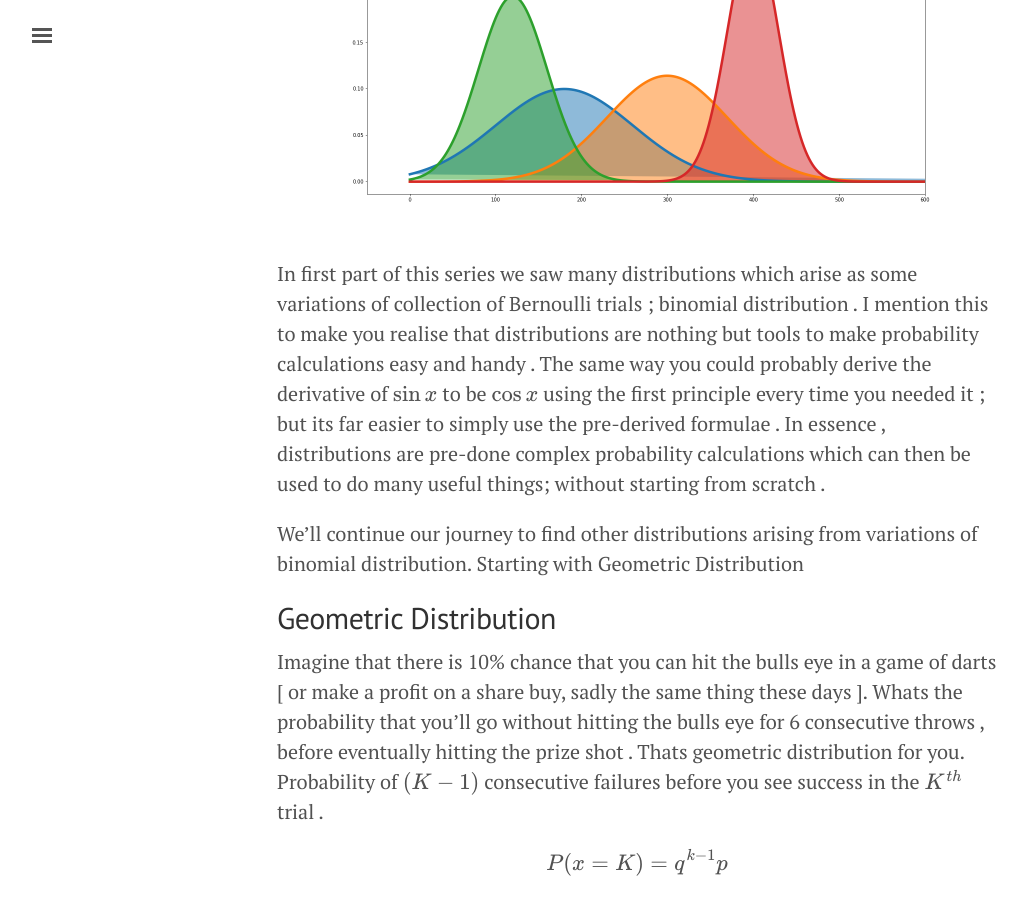
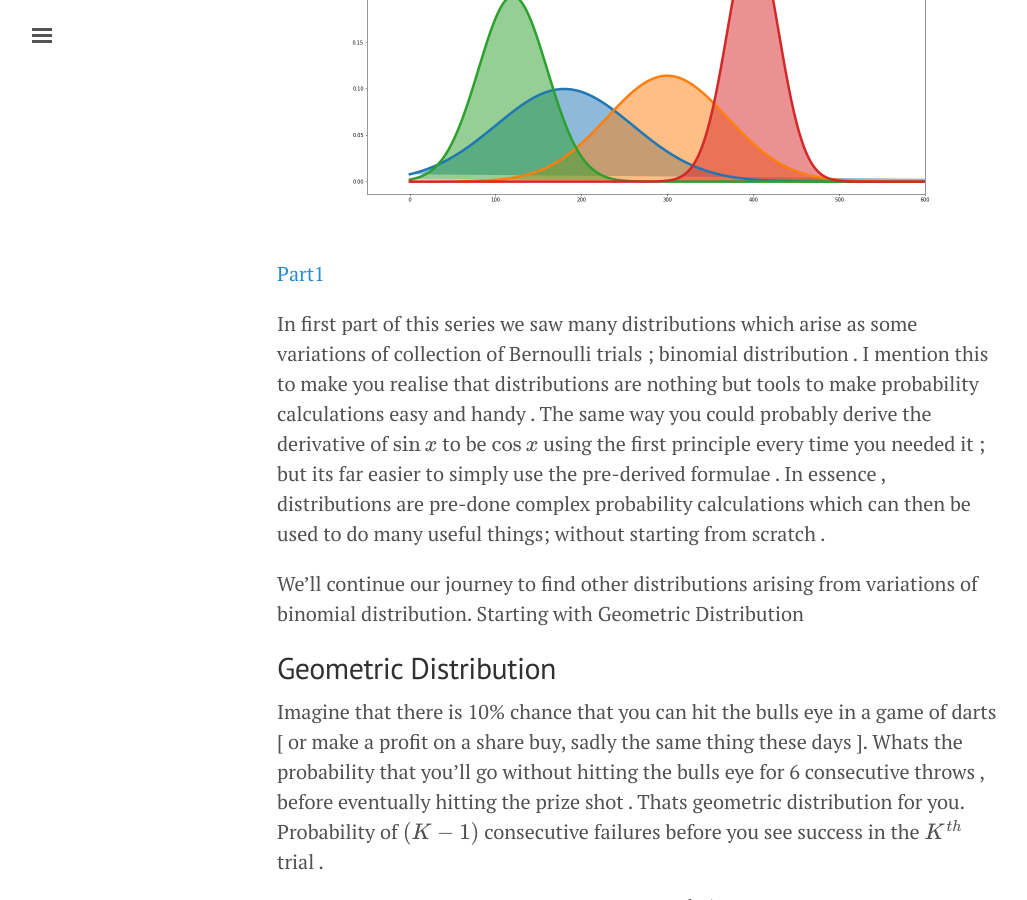
Before and after one commit to lalitsachan/lalitsachan.github.io, a Jekyll site: the page built from _posts/2020-09-07-Lets-Talk-Distributions-Part-2.md, in a window 1280 px wide and 900 px high, scrolled down 353 px. Shown: the whole window, without its empty margins (3-1030 px from the left). Built offline with Jekyll 4.4.1, drawn with Linux system fonts in a browser that asks for light colours; formulas are drawn with MathJax 3; comment, search, counter and statistics services are not loaded.

Commit message:
link to part 1 on top

```diff
--- a/_posts/2020-09-07-Lets-Talk-Distributions-Part-2.md
+++ b/_posts/2020-09-07-Lets-Talk-Distributions-Part-2.md
@@ -8,6 +8,8 @@ comments: true
 ---
 
  ![](/images/banner_dist2.png)
+
+[Part1](https://lalitsachan.github.io/2020/07/07/Lets-Talk-Distributions-Part-1/)
 
 In first part of this series we saw many distributions which arise as some variations of collection of Bernoulli trials ; binomial distribution . I mention this to make you realise that distributions are nothing but tools to make probability calculations easy and handy . The same way you could probably derive the derivative of $\sin{x}$ to be $\cos{x}$ using the first principle every time you needed it ; but its far easier to simply use the pre-derived formulae . In essence , distributions are pre-done complex probability calculations which can then be used to do many useful things; without starting from scratch .
 
```
